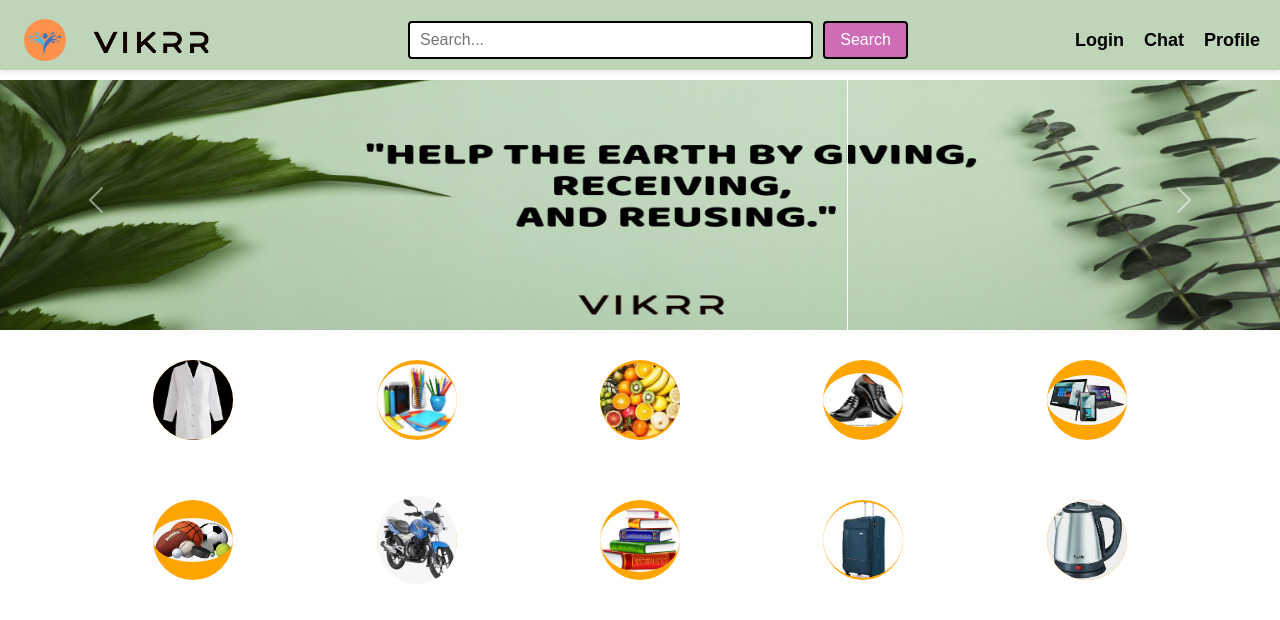
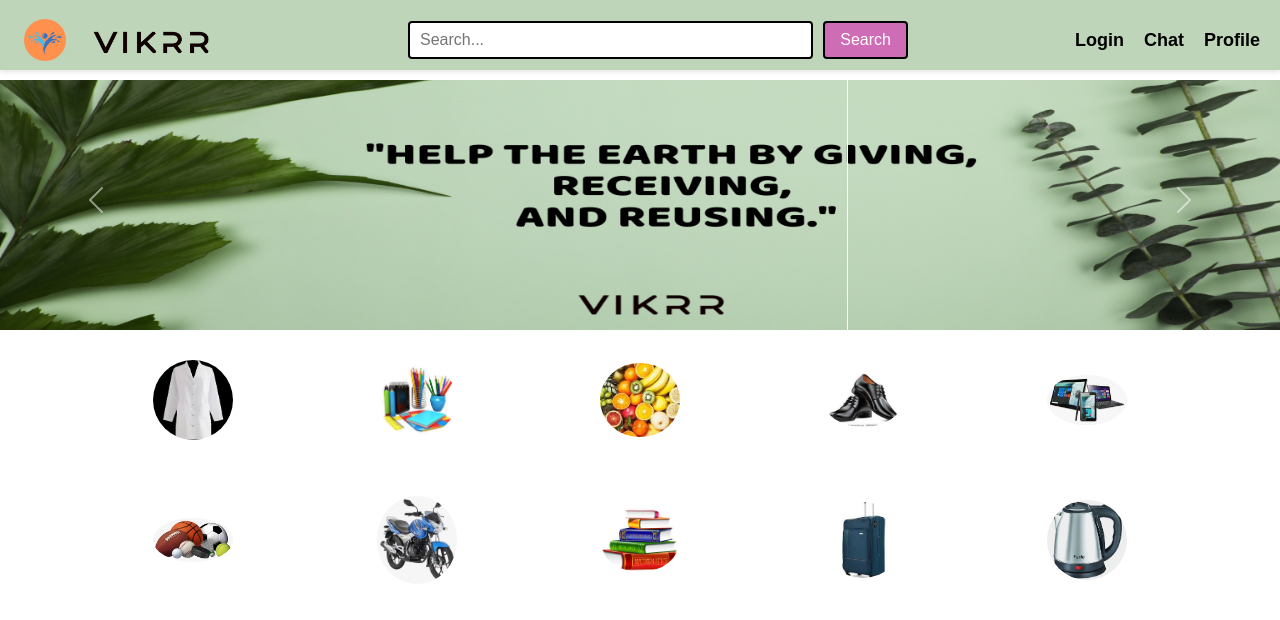
Before and after one commit to Vikrrr/vikrr, a plain HTML site: page index.html in a window 1280 px wide. Shown: the top 620 px of the page. Drawn offline with nearby package versions, Linux system fonts and the light colour scheme.

Commit message:
Update style.css

```diff
--- a/style.css
+++ b/style.css
@@ -205,6 +205,7 @@ body {
     }
   }
   .category {
+    background-color: white;
       display: flex;
       flex-wrap: nowrap; /* Ensure all items are on the same row */
       justify-content: space-evenly;
@@ -214,6 +215,7 @@ body {
       scroll-behavior: smooth;
     }
   .category2 {
+    background-color: white;
       display: flex;
       flex-wrap: nowrap; /* Ensure all items are on the same row */
       justify-content: space-evenly;
@@ -223,7 +225,7 @@ body {
     }
 
     .cat {
-      background-color:orange;
+      background-color:white;
       border-radius: 50%;
       height: 80px;
       width: 80px;
@@ -235,7 +237,7 @@ body {
       box-sizing: border-box;
     }
     .cat2 {
-      background-color:orange;
+      background-color:white;
       border-radius: 50%;
       height: 80px;
       width: 80px;
```
